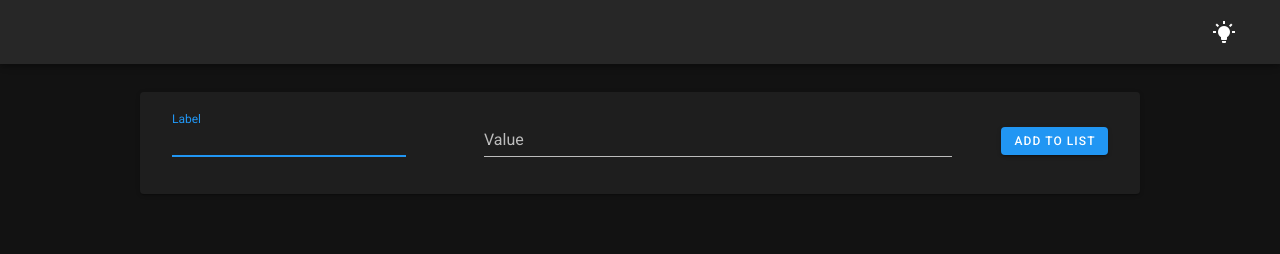
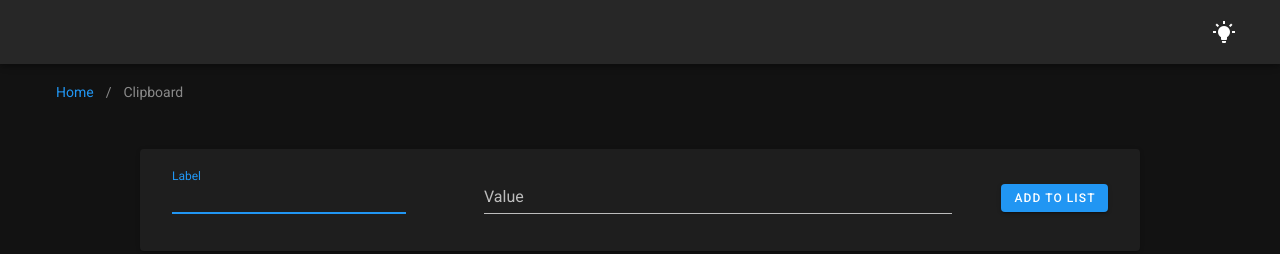
Before and after one commit to dikesh/dikesh.github.io, a plain HTML site: page clipboard.html in a window 1280 px wide. Drawn offline with nearby package versions, Linux system fonts and the light colour scheme.

Commit message:
Added breadcrumb in Clipboard app

```diff
--- a/clipboard.html
+++ b/clipboard.html
@@ -32,6 +32,9 @@
       </v-app-bar>
       <!-- // Main -->
       <v-main>
+        <v-breadcrumbs class="ml-8"
+          :items="[{text: 'Home', href: '/'}, {text: 'Clipboard', disabled: true, href: '/clipboard.html'}]">
+        </v-breadcrumbs>
         <v-container>
           <!-- // List of key value -->
           <v-card v-if='labelContentArr.length > 0' class="mt-4 mx-auto" max-width='1000'>
```
